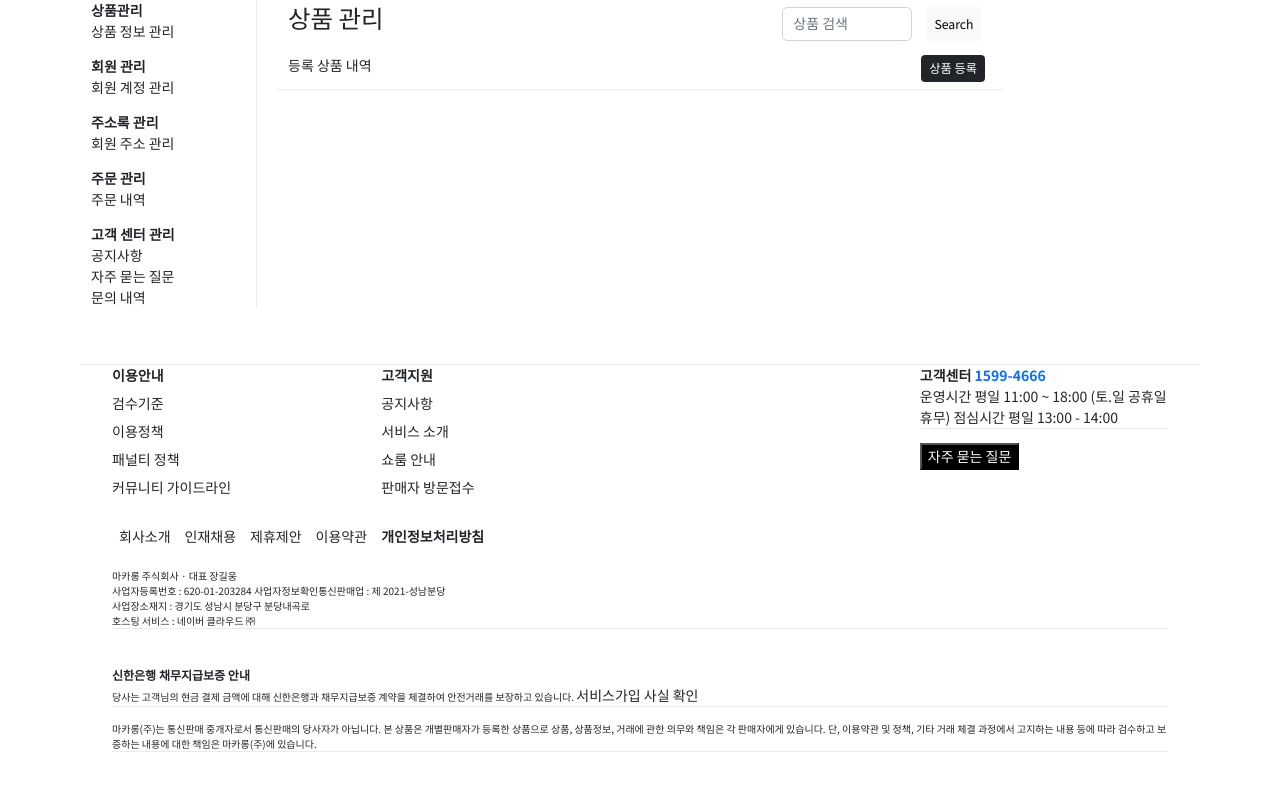
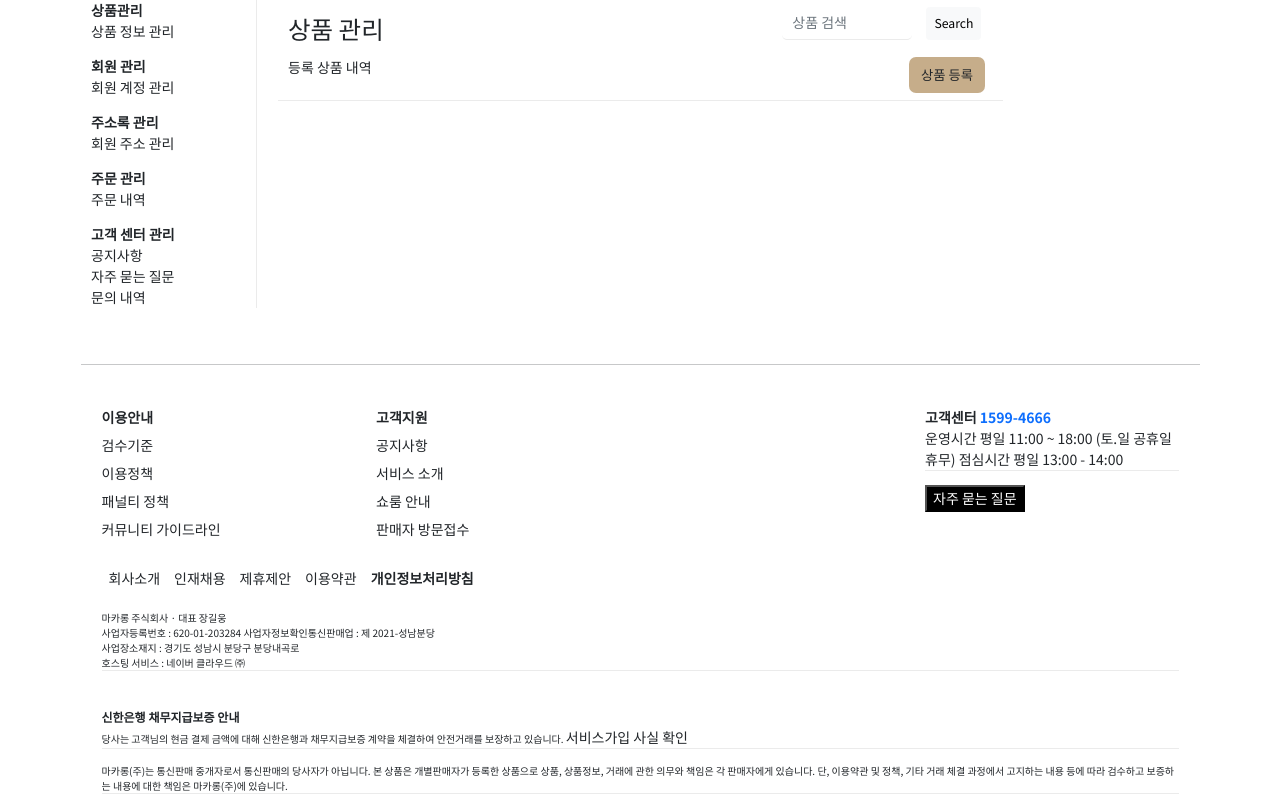
Before and after one commit to KH-IT-Warriors/semi, a Java web app: template src/main/webapp/WEB-INF/views/admin/product/list.jsp in a window 1280 px wide. Shown: the part 87-895 px from the top of the page. Before the commit the page ends 839 px from the top, so only its background shows below. Run offline with Tomcat 11, a stand-in JSP engine, Linux system fonts and the light colour scheme; the template is opened without the code that fills it, so the values that code supplies are empty; some libraries are stand-ins or nearby versions.

Commit message:
Product list view 수정

```diff
--- a/src/main/webapp/WEB-INF/views/admin/product/list.jsp
+++ b/src/main/webapp/WEB-INF/views/admin/product/list.jsp
@@ -45,6 +45,28 @@ a {
 	margin: 0px;
 	padding: 0px;
 }
+
+.btn-custom {
+	padding: 8px 12px 8px 12px;
+	margin: 0px 0px 0px 10px;
+	font-size: 10pt;
+	border-radius: 15px;
+	background-color: #C6AD8A;
+	border-radius: 0.5rem;
+	border: none;
+}
+
+#search {
+	border-top: none;
+	border-left: none;
+	border-right: none;
+	border-bottom: 1px solid #ebebeb;
+	box-shadow: none;
+}
+
+#search:focus {
+	border-bottom: 2px solid #000000;
+}
 </style>
 </head>
 
@@ -59,18 +81,18 @@ a {
 			</div>
 			<div class="col-sm-12 col-md-8">
 				<div class="row">
-					<div class="d-none d-md-block col-8">
-						<span class="fs-3">상품 관리</span>
+					<div class="d-none d-md-block col-8 mt-3">
+						<h3>상품 관리</h3>
 					</div>
 					<div class="col-12 d-md-none d-flex justify-content-center">
-						<span class="fs-3">상품 관리</span>
+						<h3 class="mt-3">상품 관리</h3>
 					</div>
 					<div class="d-none d-md-block col-4">
 						<nav class="navbar">
 							<div class="container-fluid flex-d justify-content-end">
 								<form class="d-flex">
 									<input class="form-control me-3 " type="search"
-										placeholder="상품 검색" aria-label="Search">
+										placeholder="상품 검색" aria-label="Search" id="search">
 									<button class="btn btn-light btn-sm" type="submit">Search</button>
 								</form>
 							</div>
@@ -80,7 +102,7 @@ a {
 						<nav class="navbar">
 							<div class="container-fluid flex-d justify-content-center">
 								<form class="d-flex">
-									<input class="form-control me-3 " type="search"
+									<input class="form-control me-3 " type="search" id="search"
 										placeholder="상품 검색" aria-label="Search">
 									<button class="btn btn-light btn-sm" type="submit">
 										<i class="fa-solid fa-magnifying-glass"></i>
@@ -98,7 +120,8 @@ a {
 					</div>
 					<div class="col-12 col-md-4 text-end">
 						<a href="/admin/product/register"><button
-								class="btn btn-dark btn-sm mt-2 mb-2 me-2">상품 등록</button></a>
+								class="btn btn-outline-dark btn-custom mt-2 mb-2 me-2">상품
+								등록</button></a>
 					</div>
 				</div>
 				<div class="row mt-3">
@@ -120,17 +143,13 @@ a {
 						</c:forEach>
 					</div>
 				</div>
-
-				<div>
-
-				</div>
-
-
-		<div class="d-none d-md-block col-4"></div>
-</div>
-		<div class="row footer mt-5" style = "border-top : 1px solid #ebebeb" >
-			<jsp:include page="/WEB-INF/views/component/footer.jsp"></jsp:include>
+				<div class="d-none d-md-block col-4"></div>
+			</div>
+			</div>
+			<hr class="mt-5 mb-5">
+			<div class="row footer">
+				<jsp:include page="/WEB-INF/views/component/footer.jsp"></jsp:include>
+			</div>
 		</div>
-	</div>
 </body>
 </html>
```
